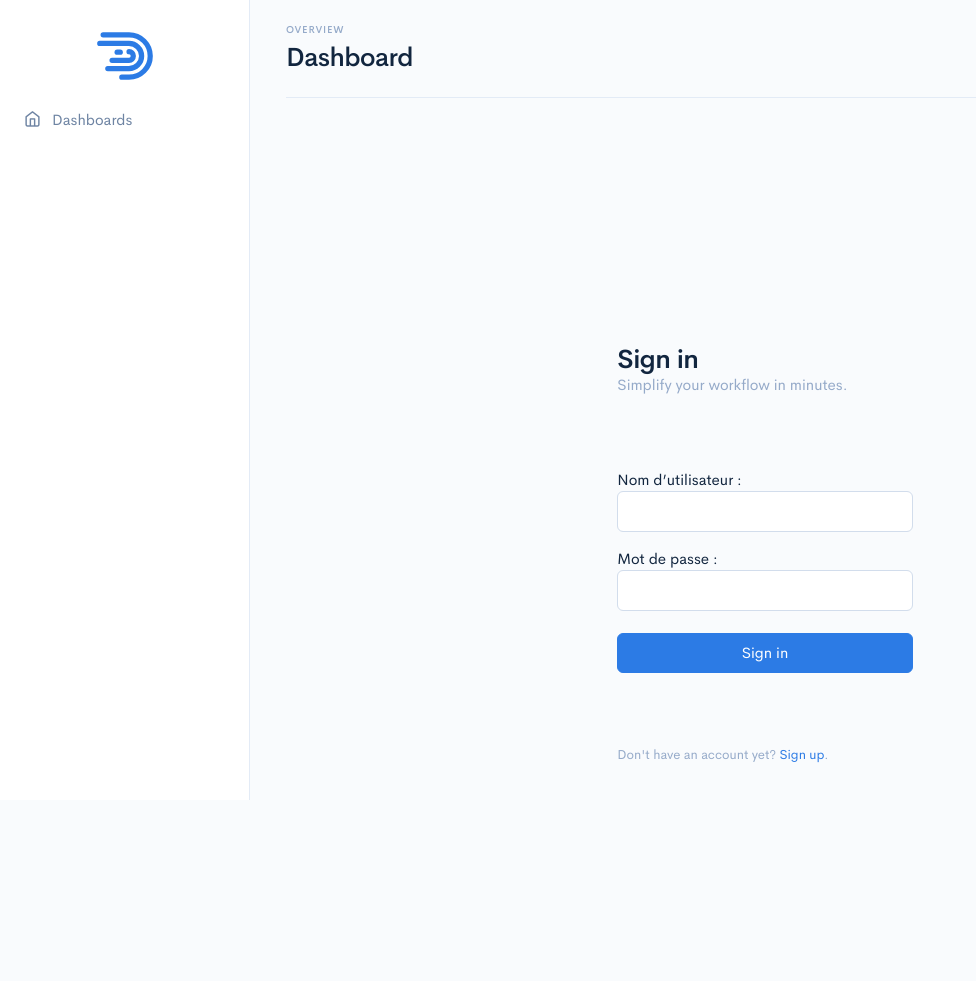
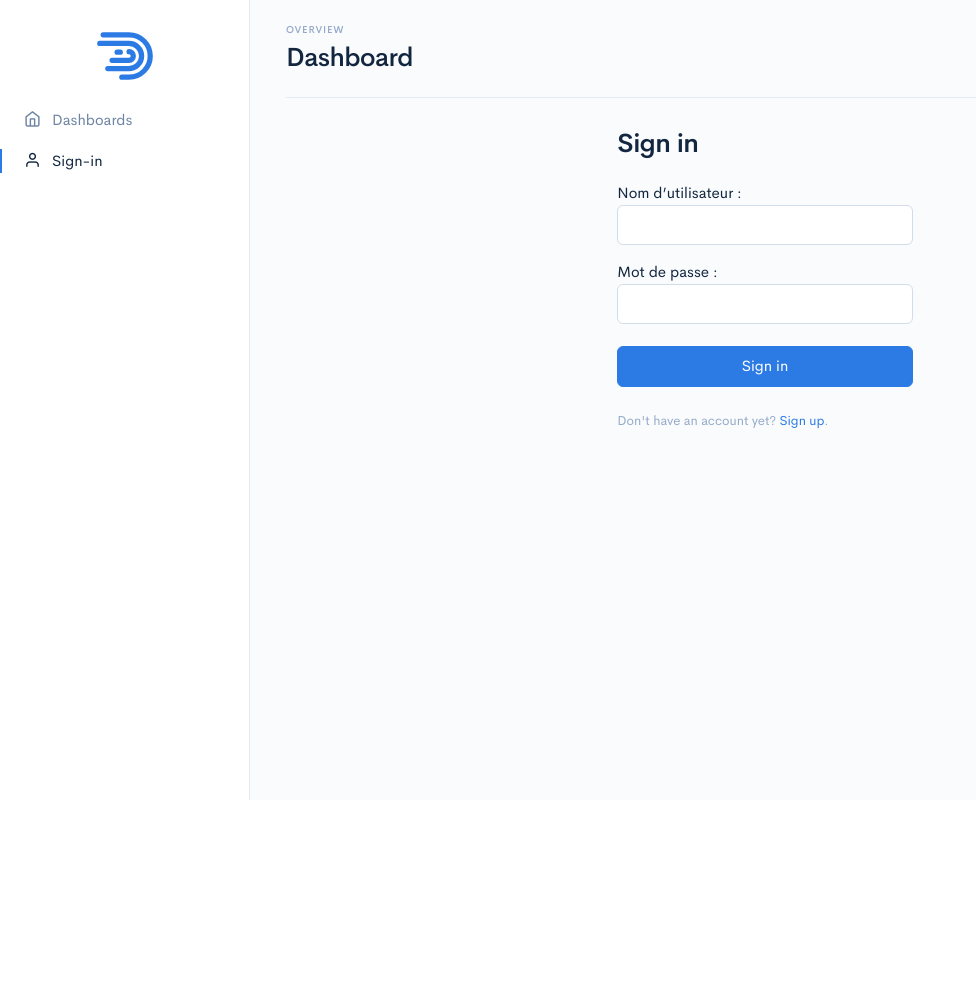
Before and after one commit to Victor-Linard/recyclage_de3, a Django app: page /signin/ in a window 1280 px wide. Shown: the whole page, without its empty margins (0-976 px from the left). After the commit the page ends 800 px from the top, so only its background shows below. Run offline with Django 4.2, Linux system fonts and the light colour scheme; parts of the project's set-up code (start-up, migrations or seed data) failed here and were passed over; some libraries are stand-ins or nearby versions; some web fonts are replaced.

Commit message:
Modification de la page sign-in et sign-up + affichage sign-in menu bar if user not connected

```diff
--- a/authenticate/templates/authenticate/signin.html
+++ b/authenticate/templates/authenticate/signin.html
@@ -13,21 +13,20 @@
     <section>
         <div class="container d-flex flex-column">
             <div class="row align-items-center justify-content-center gx-0">
-                <div class="col-12 col-md-6 col-lg-4 py-8 py-md-11">
+                <div class="col-12 col-md-6 col-lg-4 py-md-11">
 
                     <!-- Heading -->
-                    <h1 class="mb-0 fw-bold">
+                    <h1 class="mb-4 fw-bold">
                         Sign in
                     </h1>
 
-                    <!-- Text -->
-                    <p class="mb-6 text-muted">
-                        Simplify your workflow in minutes.
-                    </p>
-
                     <!-- Form -->
-                    <form class="mb-6" method="post">
-                        <p>{{ message }}</p>
+                    <form class="mb-4" method="post">
+                        {% if message %}
+                            <div class="alert alert-danger" role="alert">
+                            {{ message }}
+                        </div>
+                        {% endif %}
                         <div class="form-group">
                             {{ form.as_p }}
                             {% csrf_token %}
--- a/templates/base.html
+++ b/templates/base.html
@@ -56,6 +56,15 @@
                                 </a>
                             </li>
                         {% endif %}
+                        <!-- On vérifie si l'utilisateur est connecté, si oui on affichera son nom et sinon on affiche la possibilité de se connecter -->
+                        {% if not user.is_authenticated %}
+                            <li class="nav-item">
+                                <a class="nav-link active" href="{% url 'signin' %}">
+                                    <i class="fe fe-user"></i> Sign-in
+                                </a>
+                            </li>
+                        {% endif %}
+
                     </ul>
 
                 </div> <!-- / .navbar-collapse -->
```
Also changed, not shown: authenticate/templates/authenticate/signup.html (+2 -7 lines).
